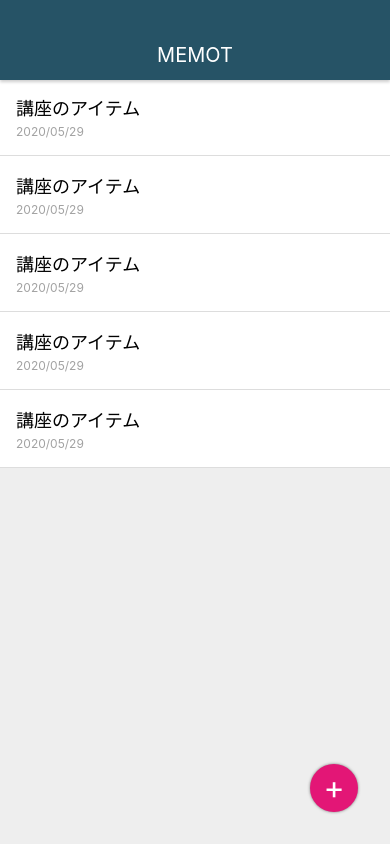
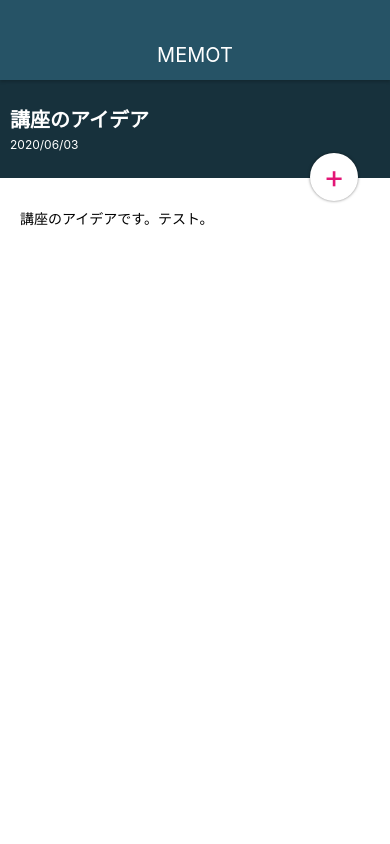
Before and after one commit to yasuda-shoyo/React-Native-MemoApp, a React Native app: screen / in a window 390 px wide. Built offline with nearby package versions, Linux system fonts and the light colour scheme.

Commit message:
style memodetail

```diff
--- a/App.js
+++ b/App.js
@@ -2,13 +2,13 @@
 import { StyleSheet, View } from 'react-native';
 
 import Appbar from './src/components/Appbar';
-import MemoListScreen from './src/screens/MemoListScreen';
+import MemoDetailScreen from './src/screens/MemoDetailScreen';
 
 export default function App() {
     return (
         <View style={styles.container}>
             <Appbar />
-            <MemoListScreen />
+            <MemoDetailScreen />
         </View>
     );
 }
--- a/src/elements/CircleButton.js
+++ b/src/elements/CircleButton.js
@@ -3,9 +3,19 @@
 
 class CircleButton extends React.Component {
     render() {
+        const { style, color } = this.props;
+
+        let bgColor = '#e31676';
+        let textColor = '#fff';
+
+        if (color === 'white') {
+            bgColor = '#fff';
+            textColor = '#e31676';
+        }
+
         return (
-            <View style={styles.circleButton}>
-                <Text style={styles.circleButtonTitle}>
+            <View style={[styles.circleButton, style, {backgroundColor: bgColor }]}>
+                <Text style={[styles.circleButtonTitle, { color: textColor }]}>
                     {this.props.children}
                 </Text>
             </View>
@@ -20,7 +30,6 @@
         right: 32,
         width: 48,
         height: 48,
-        backgroundColor: '#e31676',
         borderRadius: 24,
         justifyContent: 'center',
         alignItems: 'center',
@@ -32,7 +41,6 @@
     circleButtonTitle: {
         fontSize: 32,
         lineHeight: 32,
-        color: '#fff',
     },
 });
 
--- /dev/null
+++ b/src/screens/MemoDetailScreen.js
@@ -0,0 +1,63 @@
+import React from 'react';
+import { StyleSheet, View, Text } from 'react-native';
+
+import CircleButton from '../elements/CircleButton';
+
+class MemoDetailScreen extends React.Component {
+    render() {
+        return(
+            <View style={styles.container}>
+                <View>
+                    <View style={styles.memoHeader}>
+                        <Text style={styles.memoHeaderTitle}>講座のアイデア</Text>
+                        <Text style={styles.memoHeaderDate}>2020/06/03</Text>
+                    </View>
+                </View>
+
+                <View style={styles.memoContent}>
+                    <Text>
+                        講座のアイデアです。テスト。
+                    </Text>
+                </View>
+
+                <CircleButton color="white" style={styles.editButton}>+</CircleButton>
+            </View>
+        );
+    }
+}
+
+const styles = StyleSheet.create({
+    container: {
+        flex: 1,
+        width: '100%',
+    },
+    memoHeader: {
+        height: 100,
+        backgroundColor: '#17313c',
+        justifyContent: 'center',
+        padding: 10,
+    },
+    memoHeaderTitle: {
+        fontSize: 20,
+        fontWeight: 'bold',
+        color: '#fff',
+        marginBottom: 4,
+    },
+    memoHeaderDate: {
+        fontSize: 12,
+        color: '#fff',
+    },
+    memoContent: {
+        paddingTop: 30,
+        paddingLeft: 20,
+        paddingRight: 20,
+        paddingBottom: 20,
+        backgroundColor:'#fff',
+        flex: 1,
+    },
+    editButton: {
+        top: 75,
+    },
+});
+
+export default MemoDetailScreen;
```
